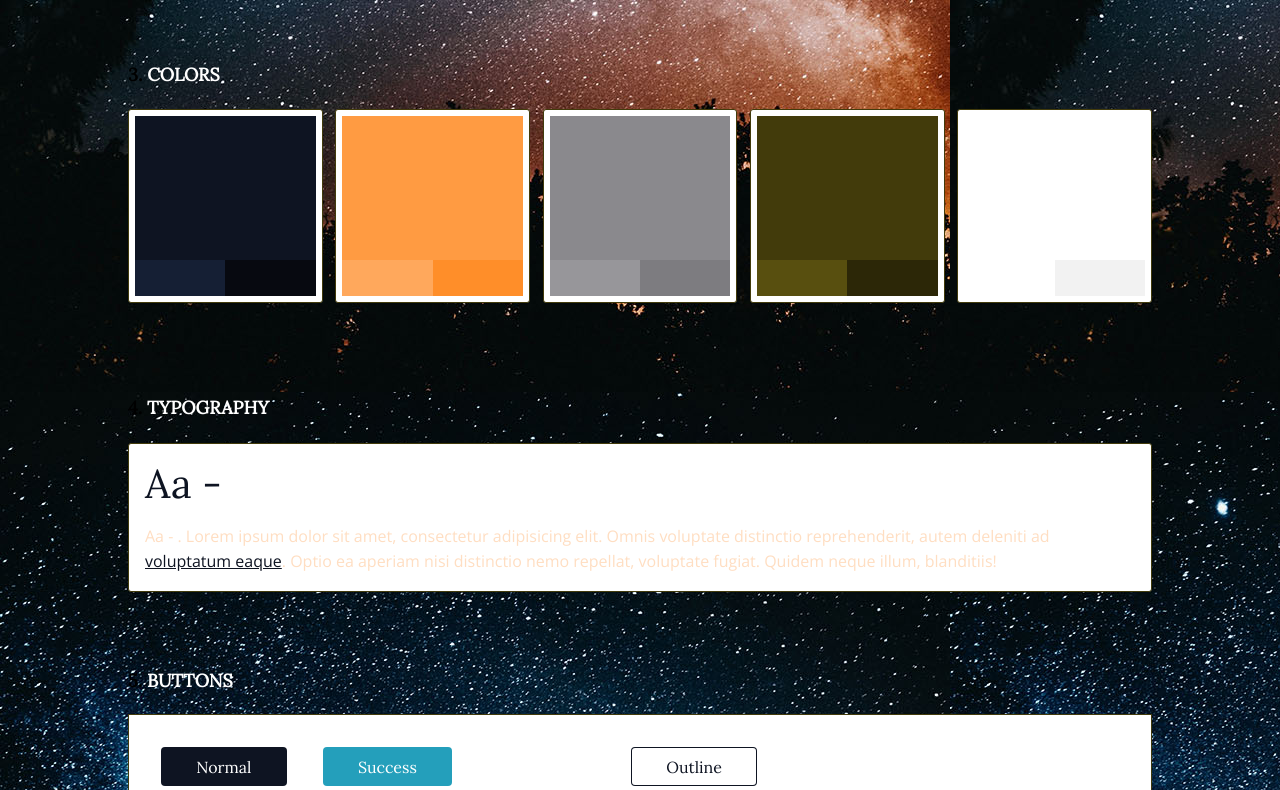
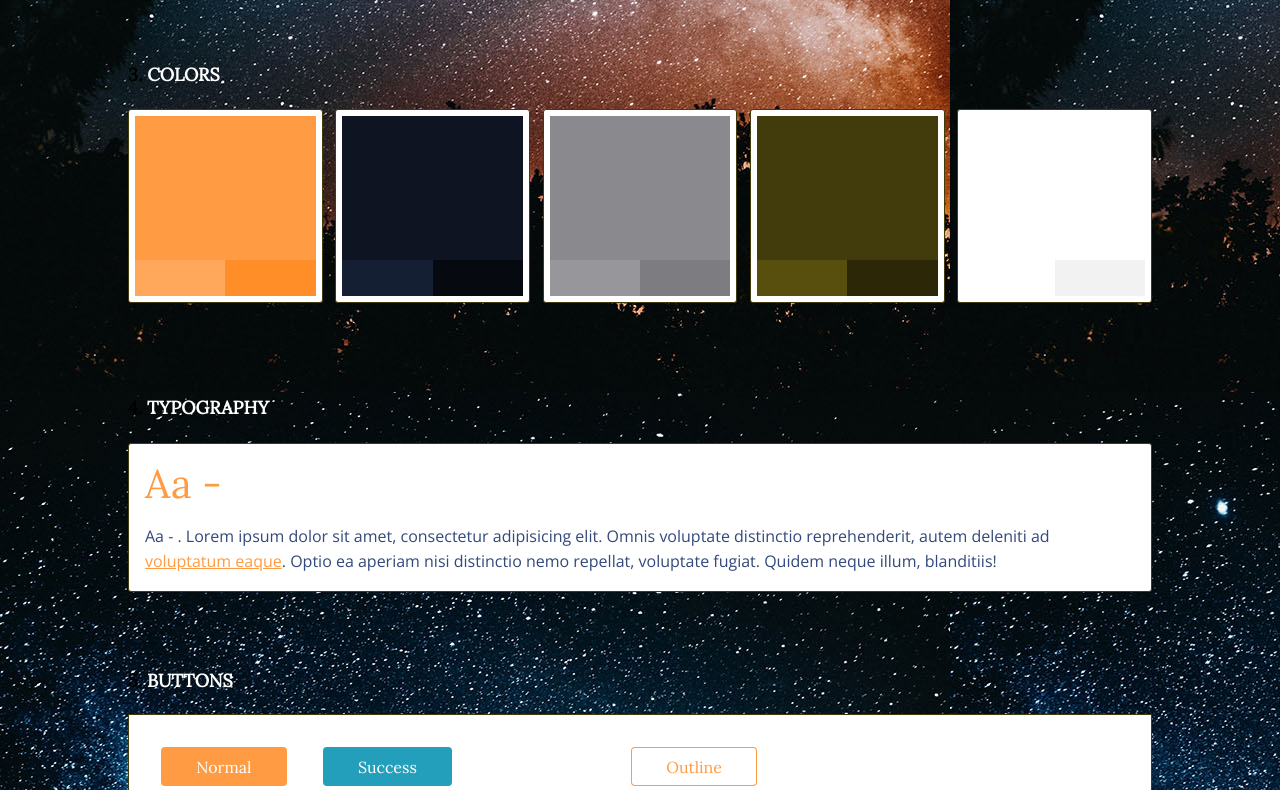
Before and after one commit to cassiejones9/zen-garden, a website built with Parcel: page index.html in a window 1280 px wide. Shown: the part 1048-1838 px from the top of the page. Built offline with nearby package versions, Linux system fonts and the light colour scheme; a web font is replaced by a local one.

Commit message:
Fixed colors

```diff
--- a/scss/partials/_colors.scss
+++ b/scss/partials/_colors.scss
@@ -4,8 +4,8 @@ xColors
 
 -------------------------------- */
 
-$color-1: #0e1422; // Deep Navy Blue
-$color-2: #ff9b42; // Orange
+$color-1: #ff9b42; // Deep Navy Blue
+$color-2: #0e1422; // Orange
 $color-3: #8a898d; // Grey
 $color-4: #423b0b; // Olive Green
 $color-5: #fff; // White
```
Also changed, not shown: 2 other files.
